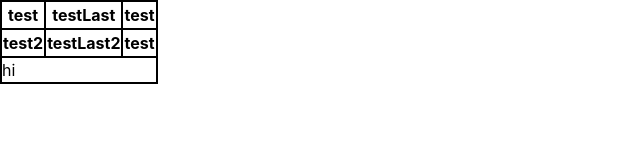
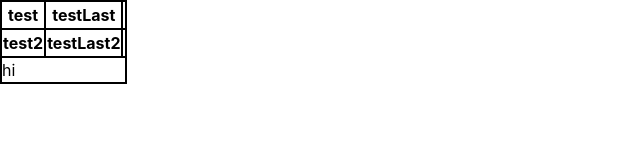
Before and after one commit to Sniffin3083/project-zohar, a React (Create React App) app: page /xeno1 in a window 1280 px wide. Shown: the top 160 px of the page, without its empty margins (0-640 px from the left). Built offline with nearby package versions, Linux system fonts and the light colour scheme.

Commit message:
Added color change

```diff
--- a/src/routes/XCone.jsx
+++ b/src/routes/XCone.jsx
@@ -7,12 +7,12 @@ const Data = [
   {
     id: 1,
     name: 'test',
-    LastName: 'testLast'
+    LastName: 'testLast',
   },
   {
     id: 2,
     name: 'test2',
-    LastName: 'testLast2'
+    LastName: 'testLast2',
   }
 ]
 
@@ -37,8 +37,13 @@ export default function XCOne() {
   }
 
   useEffect(() => {
+    const data = window.localStorage.getItem('MY_APP_STATE');
+    if ( data !== null ) setMyRecords(JSON.parse(data));
+  }, []);
+
+  useEffect(() => {
     window.localStorage.setItem('MY_APP_STATE', JSON.stringify(myRecords));
-  }, [myRecords]);
+  }, []);
 
   return (
     <>
@@ -54,7 +59,7 @@ export default function XCOne() {
         >
           <th className="border-solid border-2 border-black">{current.name}</th>
           <th className="border-solid border-2 border-black">{current.LastName}</th>
-          <th className="border-solid border-2 border-black">test</th>
+          <th className="border-solid border-2 border-black">{current.state}</th>
         </tr>
         ))}
         <p>hi</p>
```
